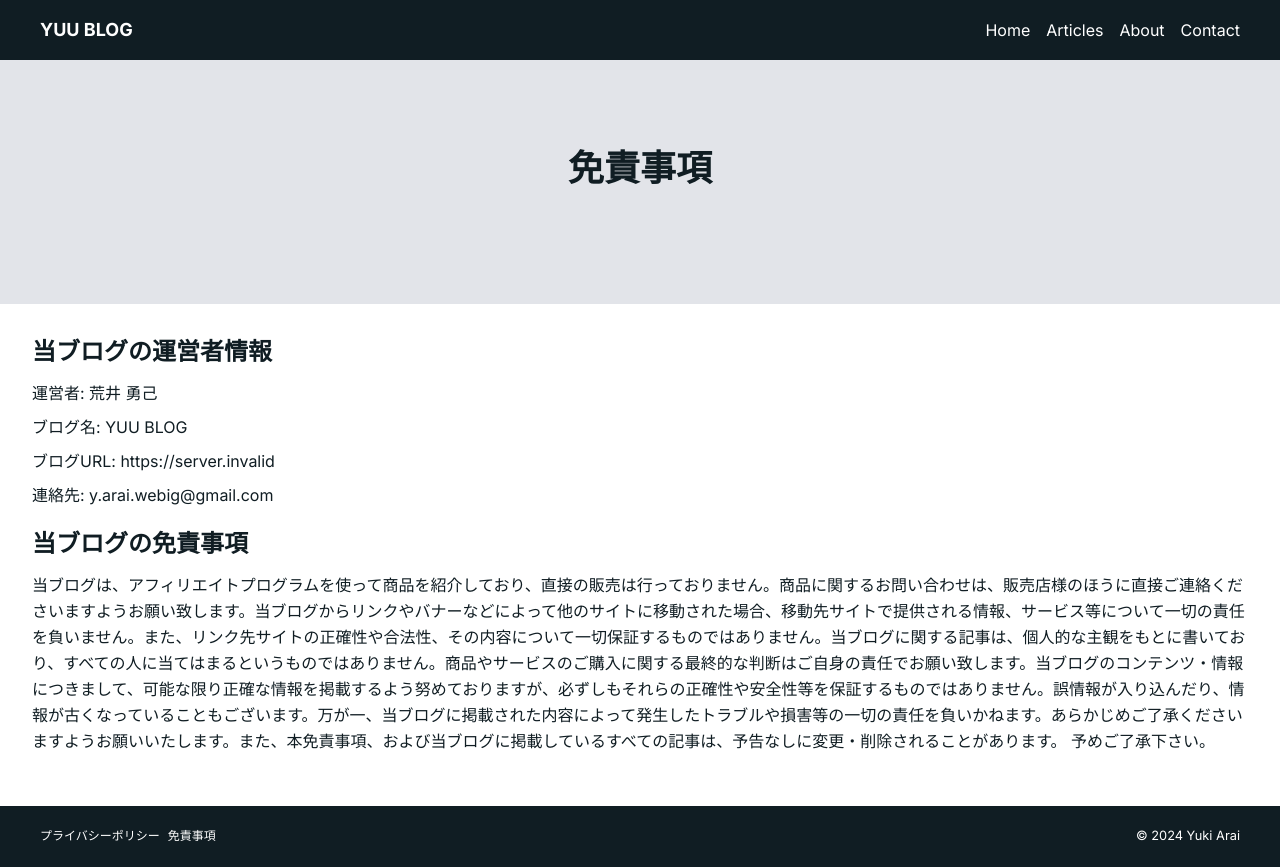
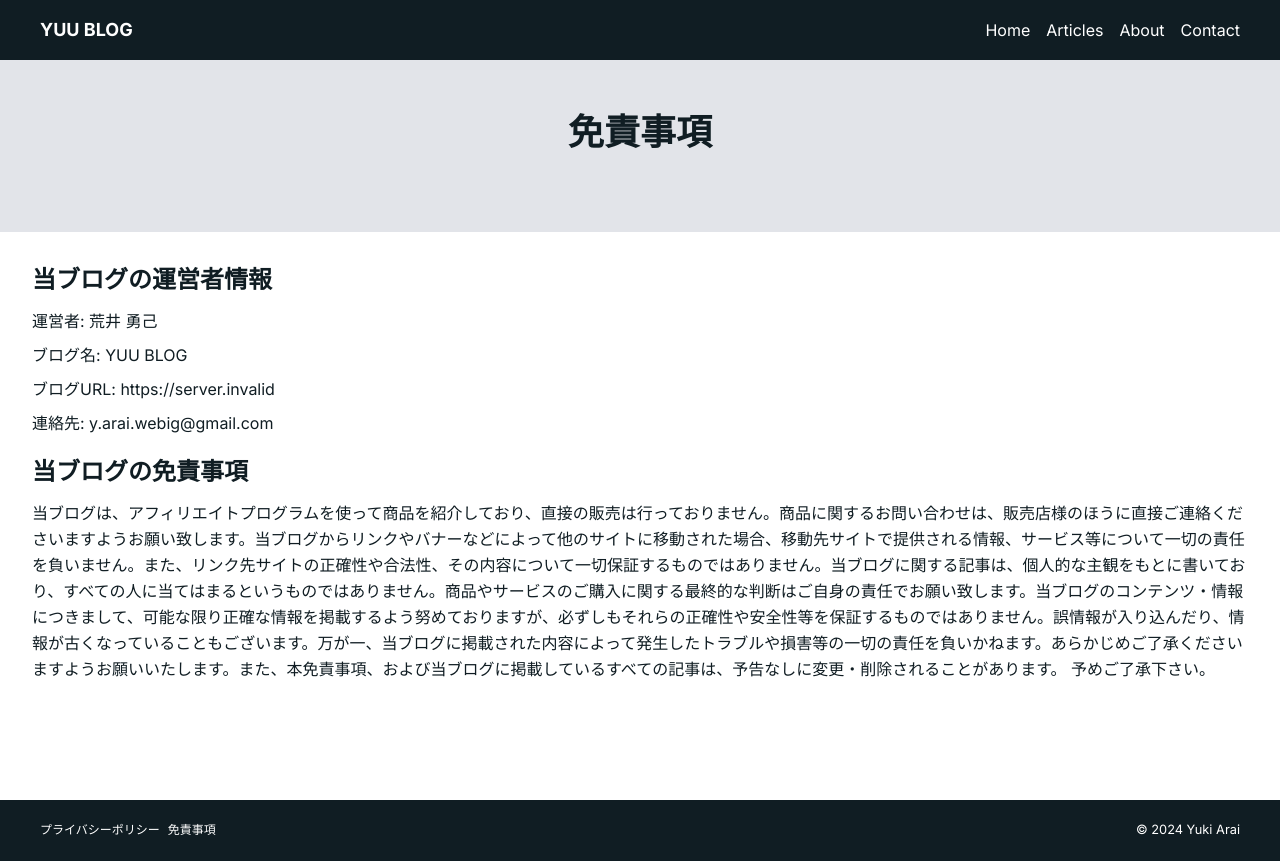
Before and after one commit to mrs-y-arai/my-tech-blog-nextjs-app-router, a Next.js app: page /term in a window 1280 px wide. Built offline with nearby package versions, Linux system fonts and the light colour scheme; no server answers.

Commit message:
404とページヘッダー調整

```diff
--- a/src/app/not-found.tsx
+++ b/src/app/not-found.tsx
@@ -1,23 +1,16 @@
-"use client";
 import OneColumnWrapper from "~/components/layouts/OneColumnWrapper";
-import { Button } from "~/components/ui/button";
-import { useRouter } from "next/navigation";
+import Link from "next/link";
 
 export default function NotFound() {
-  const router = useRouter();
   return (
     <>
       <OneColumnWrapper pageTitle="ページが見つかりません">
         <p className="mb-4 text-center">
           お探しのページが見つかりませんでした。URLが間違っているか、ページが削除された可能性があります。
         </p>
-        <Button
-          className="mx-auto block"
-          variant="primary"
-          onClick={() => router.push("/")}
-        >
+        <Link className="link mx-auto block w-fit " href="/">
           ホームに戻る
-        </Button>
+        </Link>
       </OneColumnWrapper>
     </>
   );
--- a/src/components/layouts/PageHeader.tsx
+++ b/src/components/layouts/PageHeader.tsx
@@ -6,7 +6,7 @@ type Props = {
 export default function PageHeader({ pageTitle, description }: Props) {
   return (
     <>
-      <div className="flex aspect-[5/1] w-full items-center justify-center bg-light-gray p-8 pt-16 md:pt-8">
+      <div className="flex w-full items-center justify-center bg-light-gray p-8 pt-16 md:p-16">
         <h1 className="flex flex-col items-center">
           <span className="header-lg mb-4 break-all">{pageTitle}</span>
           {description && (
```
